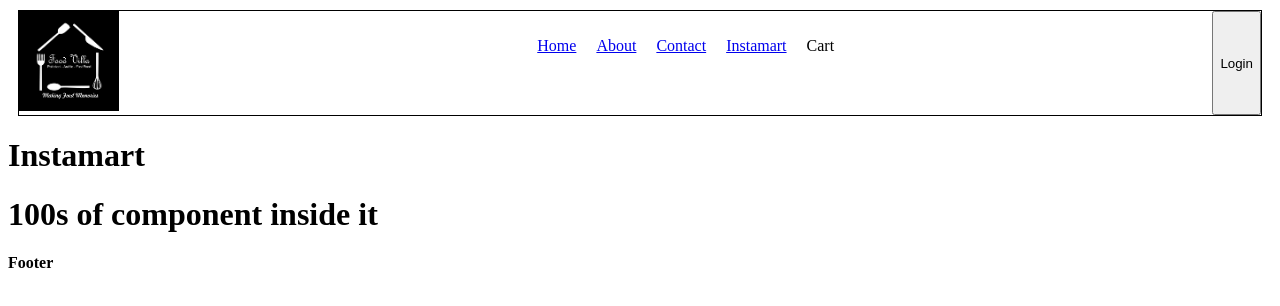
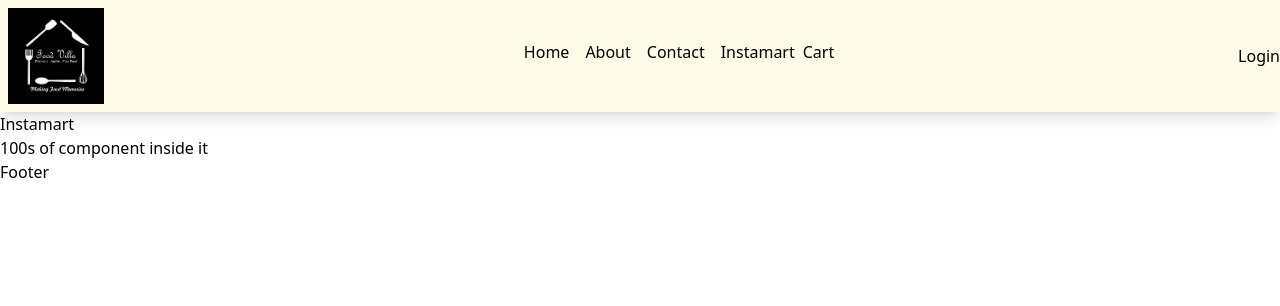
Before and after one commit to nikhil-github/namaste-react-live, a React (Vite) app: page /instamart in a window 1280 px wide. Shown: the top 306 px of the page. Built offline with nearby package versions, Linux system fonts and the light colour scheme.

Commit message:
session 10

```diff
--- a/index.css
+++ b/index.css
@@ -1,47 +1,3 @@
-
-.header {
-    display: flex;
-    justify-content: space-between;
-    margin: 10px;
-    border: 1px solid black;
-}
-
-.nav-items > ul {
-    list-style-type: none;
-    display: flex;
-}
-
-.nav-items > ul > li {
-    padding: 10px;
-}
-
-.logo {
-    width: 100px;
-}
-
-.card {
-    width: 200px;
-    border: 1px solid black;
-    padding: 10px;
-    margin: 10px;
-}
-
-.card > img {
-    width: 100%;
-}
-
-.restro-list {
-    display: flex;
-    flex-wrap: wrap;
-}
-
-.shimmer-card {
-    width: 200px;
-    height: 200px;
-    background: lightgrey;
-    margin: 20px;
-}
-
-.menu {
-    display: flex;
-}
+@tailwind base;
+@tailwind components;
+@tailwind utilities;
--- a/index.html
+++ b/index.html
@@ -6,6 +6,7 @@
     <title>Namaste React</title>
     <meta name="viewport" content="width=device-width, initial-scale=1" />
     <link rel="stylesheet" type="text/css" media="screen" href="index.css" />
+    <script src="https://cdn.tailwindcss.com"></script>
   </head>
 
   <body>
--- a/package.json
+++ b/package.json
@@ -21,7 +21,9 @@
     "@babel/core": "^7.20.7",
     "babel-plugin-transform-remove-console": "^6.9.4",
     "parcel": "^2.8.2",
-    "process": "^0.11.10"
+    "postcss": "^8.4.21",
+    "process": "^0.11.10",
+    "tailwindcss": "^3.2.4"
   },
   "dependencies": {
     "react": "^18.2.0",
--- a/src/components/Body.js
+++ b/src/components/Body.js
@@ -48,10 +48,10 @@ const Body = () => {
     <Shimmer />
   ) : (
     <>
-      <div className="search-container">
+      <div className="p-5 bg-pink-50 my-5">
         <input
           type="text"
-          className="search-input"
+          className="focus:bg-green-500 "
           placeholder="Search"
           value={searchText}
           onChange={(e) => {
@@ -59,7 +59,7 @@ const Body = () => {
           }}
         />
         <button
-          className="search-btn"
+          className="p-2 m-2 bg-purple-900 hover:bg-gray-500 text-white rounded-md"
           onClick={() => {
             const data = filterData(searchText, allRestros);
             setFilteredRestros(data);
@@ -69,7 +69,7 @@ const Body = () => {
         </button>
       </div>
 
-      <div className="restro-list">
+      <div className="flex flex-wrap">
         {/* {if (filteredRestros?.length == 0 ) {
           return <h1>No restos matching filter</h1>
         }
--- a/src/components/Header.js
+++ b/src/components/Header.js
@@ -11,7 +11,7 @@ const isLoggedIn = () => {
 
 const Title = () => (
   <a href="/">
-    <img className="logo" src={Logo} alt="logo"></img>
+    <img className="h-28 p-2" src={Logo} alt="logo"></img>
   </a>
 );
 
@@ -19,21 +19,21 @@ export const Header = () => {
   const [isLoggedIn, setIsloggedIn] = useState(false);
 
   return (
-    <div className="header">
+    <div className="flex justify-between bg-pink-50 shadow-lg sm:bg-blue-50 md:bg-yellow-50">
       <Title />
       <div className="nav-items">
-        <ul>
-          <li>
+        <ul className="flex py-10">
+          <li className="px-2">
             <Link to="/">Home</Link>
           </li>
-
-          <li>
+          <li className="px-2">
             <Link to="/about">About</Link>
           </li>
-          <li>
+          <li className="px-2">
             <Link to="/contact">Contact</Link>
           </li>
-          <li>
+          <li className="px-2">
+
             <Link to="/instamart">Instamart</Link>
           </li>
           <li>Cart</li>
--- a/src/components/Restro.js
+++ b/src/components/Restro.js
@@ -6,9 +6,9 @@ const RestroCard = ({ name, cuisines, lastMileTravelString, cloudinaryImageId })
     // const { name, cusines, rating } = restro
     console.log("name ", name)
      return (
-       <div className="card">
+       <div className="w-56 p-2 m-2 shadow-lg bg-pink-50">
          <img src={IMG_URL + cloudinaryImageId} />
-         <h2>{name}</h2>
+         <h2 className="font-bold text-2xl">{name}</h2>
          <h3>{cuisines.join(", ")}</h3>
          <h4>{lastMileTravelString}</h4>
        </div>
--- /dev/null
+++ b/tailwind.config.js
@@ -0,0 +1,10 @@
+/** @type {import('tailwindcss').Config} */
+module.exports = {
+  content: [
+    "./src/**/*.{html,js}",
+  ],
+  theme: {
+    extend: {},
+  },
+  plugins: [],
+}
```
Also changed, not shown: .postcssrc (added), 1 other file (tests, documents, lock files or other folders).
